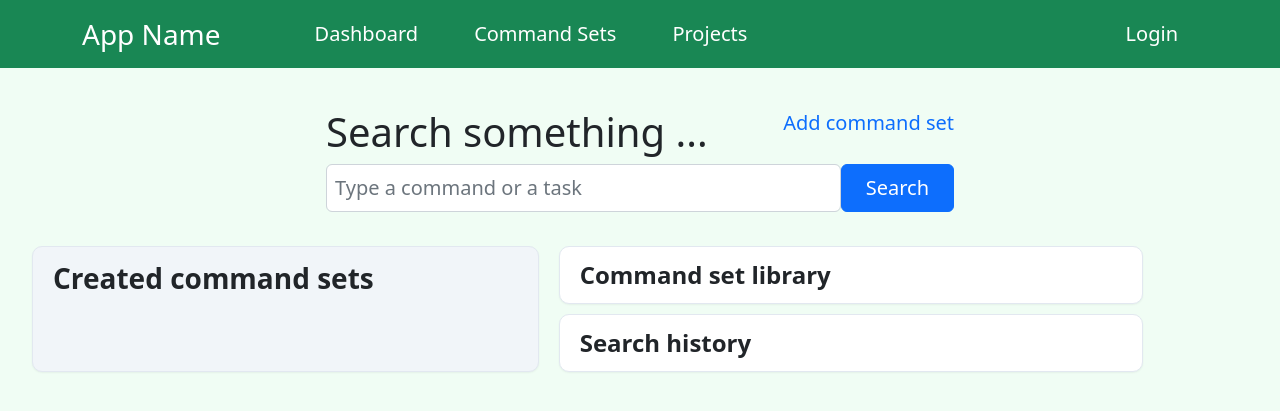
After one commit to toanhminh0412/Business-Project, a Django app: template business_project/templates/dashboard.html in a window 1280 px wide. The commit adds this page. Shown: the top 411 px of the page. Run offline with Django 4.2, Linux system fonts and the light colour scheme; the template is opened without the code that fills it, so the values that code supplies are empty; some libraries are stand-ins or nearby versions.

Commit message:
Add a widget for created commands and command saving functionality

```diff
--- a/business_project/business_project/auth_view.py
+++ b/business_project/business_project/auth_view.py
@@ -4,6 +4,7 @@ from django.views.generic.base import TemplateView
 from django.http import HttpResponseRedirect
 from django.contrib.auth.models import User
 from django.contrib.auth import authenticate, login, logout
+from command_set.models import UserProfile
 from forms import LoginForm, SignupForm
 from mixins import AlreadyLoginMixin
 
@@ -57,6 +58,7 @@ class SignupView(AlreadyLoginMixin, TemplateView):
 
                 # Create a new user and login
                 user = User.objects.create(username=signup_data['username'], email=signup_data['email'], password=signup_data['password'])
+                UserProfile.objects.create(user=user)
                 login(request, user)
                 request.session['user_id'] = user.id
                 return HttpResponseRedirect("/")
--- a/business_project/command_set/admin.py
+++ b/business_project/command_set/admin.py
@@ -1,7 +1,8 @@
 from django.contrib import admin
-from .models import CommandSet, Tool, WordIndex
+from .models import CommandSet, Tool, WordIndex, UserProfile
 
 # Register your models here.
 admin.site.register(CommandSet)
 admin.site.register(Tool)
 admin.site.register(WordIndex)
+admin.site.register(UserProfile)
--- a/business_project/command_set/urls.py
+++ b/business_project/command_set/urls.py
@@ -3,8 +3,11 @@ from . import views
 
 urlpatterns = [
     path("", view=views.HomePageView.as_view(), name="command_homepage"),
+    path("dashboard/", view=views.DashboardView.as_view(), name="dashboard"),
     path("add_commands/", view=views.CommandSetAddView.as_view(), name="command_add_page"),
     path("<int:commandset_id>/", view=views.CommandSetDetailView.as_view(), name="command_detail_page"),
     path("upvote/<int:commandset_id>/", view=views.upvote_view, name='commandset_upvote'),
     path("downvote/<int:commandset_id>/", view=views.downvote_view, name='commandset_downvote'),
+    path("save/<int:commandset_id>/", view=views.save_view, name='commandset_save'),
+    path("unsave/<int:commandset_id>/", view=views.unsave_view, name='commandset_unsave'),
 ]
--- a/business_project/static/css/custom.css
+++ b/business_project/static/css/custom.css
@@ -41,7 +41,7 @@ body {
 }
 
 /*** Custom ***/
-/* Container */
+/* General container */
 .block-container {
     margin-top: 10px;
     background-color: white;
@@ -81,6 +81,43 @@ body {
     width: fit-content;
 }
 
+/* Dashboard container */
+.dashboard-container {
+    margin-top: 10px;
+    background-color: rgb(241 245 249);
+    border-radius: 10px;
+    box-shadow: 0 1px 2px 0 rgb(0 0 0 / 0.05);
+    border: 1px solid rgb(226 232 240);
+    padding: 10px 20px 10px 20px;
+    transition-duration: 0.1s;
+    cursor: default;
+}
+
+.tool-container {
+    margin-top: 10px;
+    background-color: white;
+    border-radius: 5px;
+    box-shadow: 0 1px 2px 0 rgb(0 0 0 / 0.05);
+    border: 1px solid rgb(226 232 240);
+    padding: 10px 20px 10px 20px;
+    transition-duration: 0.1s;
+    cursor: default;
+    width: 98%;
+    margin-left: auto;
+    margin-right: auto;
+}
+
+.command-container {
+    background-color: rgb(209 250 229);
+    color: rgb(5 150 105);
+    padding: 15px 20px 15px 20px;
+}
+
+.command-container:hover {
+    background-color: rgb(236 253 245);
+    box-shadow: inset 0 2px 4px 0 rgb(0 0 0 / 0.05);
+}
+
 /* New page */
 .page {
     margin-top: 100px;
@@ -95,6 +132,19 @@ body {
     margin-top: 5rem;
 }
 
+/* Sizing */
+.w-fit {
+    width: fit-content;
+}
+
+.w-95 {
+    width: 95%;
+}
+
+.w-90 {
+    width: 90%;
+}
+
 /* Buttons */
 .add-commands-btn {
     text-decoration: none;
--- a/business_project/templates/base.html
+++ b/business_project/templates/base.html
@@ -26,7 +26,7 @@
             <div class="collapse navbar-collapse" id="navbarSupportedContent">
                 <ul class="navbar-nav mb-2 mb-lg-0">
                     <li class="nav-item">
-                        <a class="nav-link" href="#">Dashboard</a>
+                        <a class="nav-link" href="/dashboard/">Dashboard</a>
                     </li>
                     <li class="nav-item">
                         <a class="nav-link" href="/">Command Sets</a>
--- a/business_project/templates/command_set/homepage.html
+++ b/business_project/templates/command_set/homepage.html
@@ -9,7 +9,7 @@
         </div>
         -->
     </div>
-    <div class="col-lg-6 col-md-8 col-11 mx-auto">
+    <div class="col-11 col-md-8 col-xl-6 mx-auto">
         {% if message %}
             <div class="alert alert-danger" role="alert">
                 {{message}}
@@ -40,7 +40,7 @@
             {% endfor %}
         </div>
     </div>
-    <div class="col-lg-3 col-md-3"></div>
+    <div class="col-md-3 col-lg-3"></div>
 </div>
 {% endblock %}
 {% block script %}
--- /dev/null
+++ b/business_project/templates/dashboard.html
@@ -0,0 +1,41 @@
+{% extends 'base.html' %}
+{% block title %}Command Set{% endblock %}
+{% block content %}
+<div class="row">
+    <div class="col-lg-6 col-md-8 col-11 mx-auto">
+        <div class="d-flex flex-row">
+            <h1 class="mt-2">Search something ...</h1>
+            <a class="add-commands-btn ms-auto mt-2" href="/add_commands/">Add command set</a>
+        </div>
+        <form class="search-bar d-flex flex-row" action="/" method="post">
+            {% csrf_token %}
+            <input type="input" class="form-control fs-5 p-2" name="search-input" placeholder="Type a command or a task">
+            <button type="submit" class="btn btn-primary px-4 fs-5">Search</button>
+        </form>
+    </div>
+</div>
+<div class="row w-95 mx-auto mt-4">
+    <div class="col-lg-5 me-2 dashboard-container pb-3">
+        <div class="fs-3 fw-semibold">Created command sets</div>
+        <div>
+            {% for tool in created_tools %}
+                <div class="tool-container">
+                    <p class="fw-semibold">{{tool.title}}</p>
+                    {% for command_set in tool.commandset_set.all %}
+                        <a class="block-container-wrapper" href="/{{command_set.id}}/"><div class="tool-container command-container" role="alert">{{command_set.title}}</div></a>
+                    {% endfor %}
+                </div>
+            {% endfor %}
+        </div>
+    </div>
+    <div class="col-lg-6">
+    <div class="block-container">
+        <div class="fs-4 fw-semibold">Command set library</div>
+    </div>
+    <div class="block-container">
+        <div class="fs-4 fw-semibold">Search history</div>
+    </div>
+    </div>
+</div>
+{% endblock %}
+{% block script %}{% endblock %}
--- a/business_project/templates/login.html
+++ b/business_project/templates/login.html
@@ -8,7 +8,7 @@
             {{message}}
         </div>
     {% endif %}
-    <form action="/login/" method="post" class="item-container">
+    <form action="/login/" method="post" class="block-container">
         {% csrf_token %}
         <div class="mb-3">
         <label for="exampleInputEmail1" class="form-label">Email address</label>
--- a/business_project/templates/signup.html
+++ b/business_project/templates/signup.html
@@ -8,7 +8,7 @@
             {{message}}
         </div>
     {% endif %}
-    <form action="/signup/" method="post" class="item-container">
+    <form action="/signup/" method="post" class="block-container">
         {% csrf_token %}
         <div class="mb-2">
             <label class="form-label">Email address</label>
```
Also changed, not shown: business_project/command_set/models.py (+9 -1 lines), business_project/command_set/views.py (+53 -9 lines), business_project/mixins.py (+10 -2 lines), business_project/templates/command_set/detail_page.html (+19 -2 lines), README.md, business_project/command_set/migrations/0005_userprofile.py (added), business_project/command_set/migrations/0006_alter_userprofile_saved_command_set.py (added).
